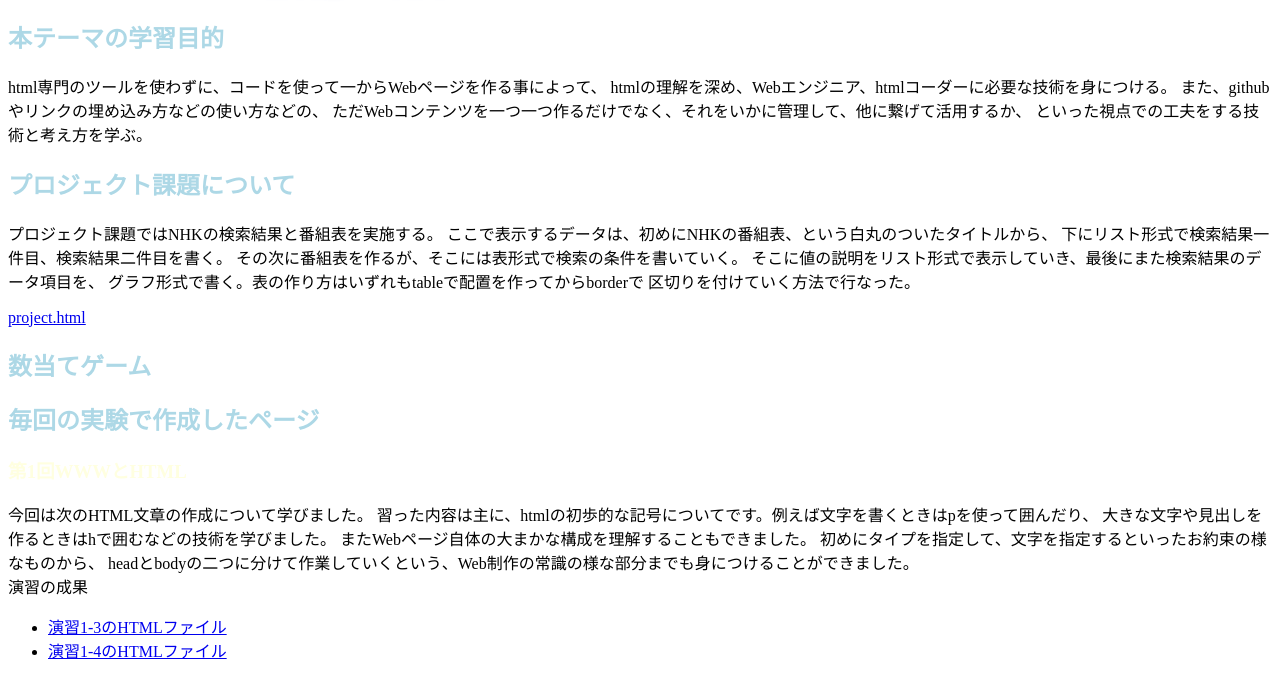
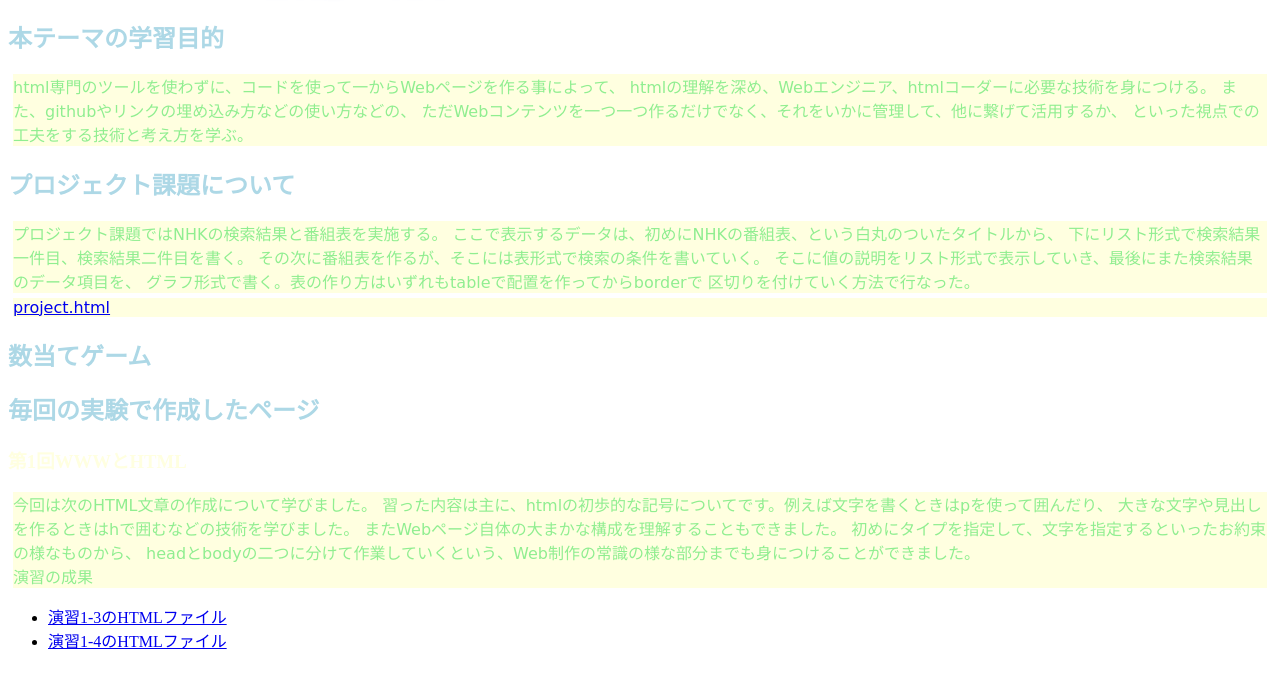
Before and after one commit to G284892022/medialabo, a plain HTML site: page index.html in a window 1280 px wide. Shown: the part 70-768 px from the top of the page. Drawn offline with Linux system fonts and the light colour scheme.

Commit message:
Add files via upload

```diff
--- a/style.css
+++ b/style.css
@@ -6,6 +6,15 @@ h1 {
 h2 {
 	color: lightblue;
 }
+
 h3 {
 	color: lightyellow;
 }
+
+p {
+	margin: 5px;
+	font-family: cursive;
+    color: lightgreen;
+    margin-left: 5px;
+	background-color: lightyellow;
+}
```
